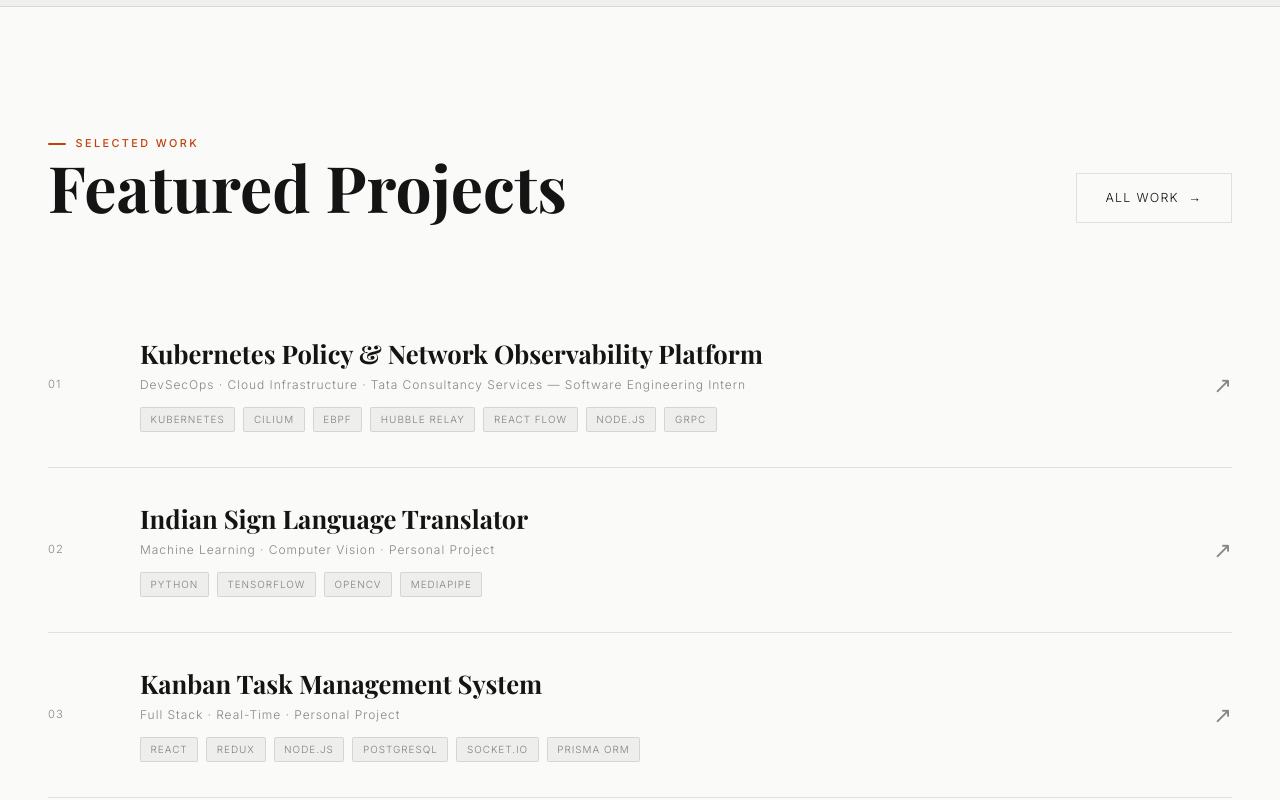
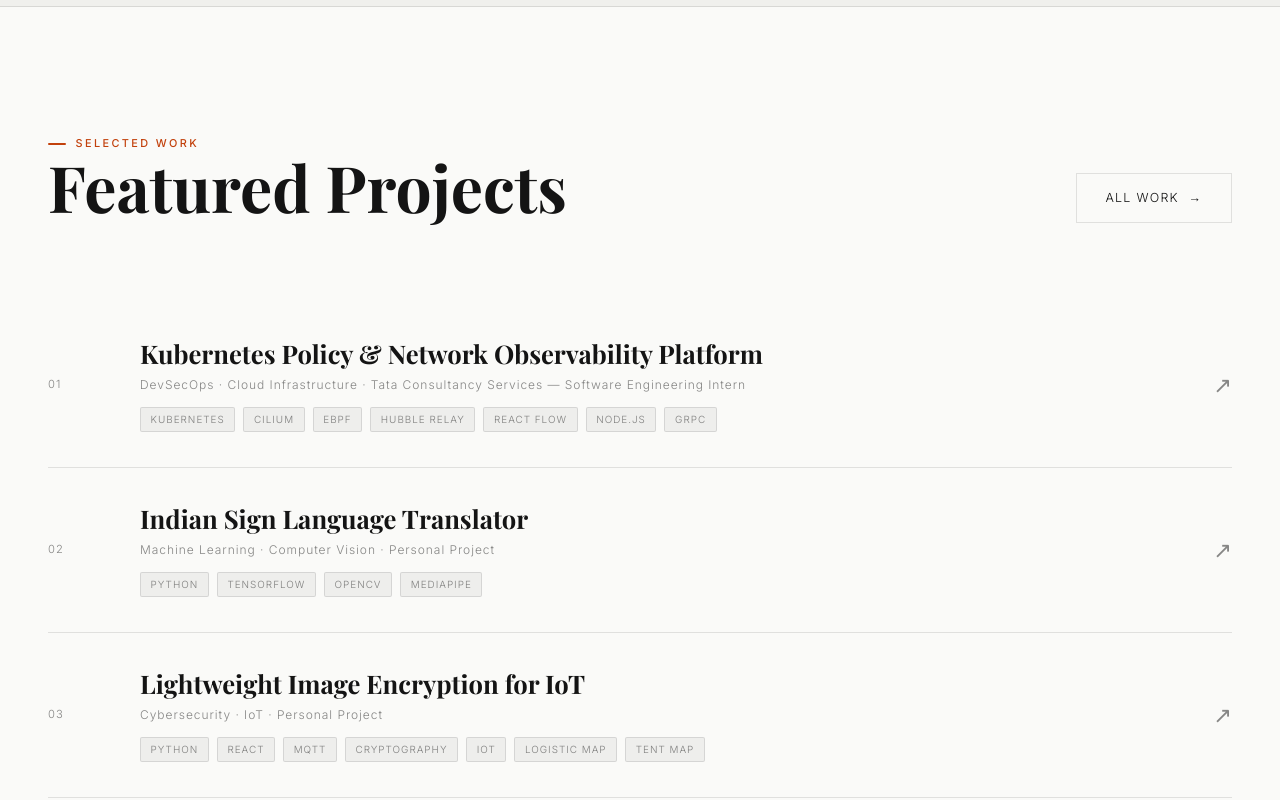
Before and after one commit to vanshiloza28/Portfolio-, a React (Vite) app in the folder frontend/: page / in a window 1280 px wide. Shown: the part 1042-1842 px from the top of the page. Built offline with nearby package versions, Linux system fonts and the light colour scheme; a web font is replaced by a local one.

Commit message:
feat: add Lightweight Image Encryption for IoT project - Replace Kanban project with IoT Encryption on homepage (project #03) - Update Projects Built stat from 8+ to 9+ - Add IoT Encryption project to Work page above Social Volunteering

```diff
--- a/frontend/src/pages/Home.jsx
+++ b/frontend/src/pages/Home.jsx
@@ -30,12 +30,12 @@ const PROJECTS = [
   },
   {
     id: 3, num: '03',
-    title: 'Kanban Task Management System',
-    category: 'Full Stack · Real-Time',
+    title: 'Lightweight Image Encryption for IoT',
+    category: 'Cybersecurity · IoT',
     employer: 'Personal Project',
     year: '2024',
-    tags: ['React', 'Redux', 'Node.js', 'PostgreSQL', 'Socket.IO', 'Prisma ORM'],
-    desc: 'Collaborative Kanban board with drag-and-drop, real-time sync via Socket.IO, and role-based REST APIs.'
+    tags: ['Python', 'React', 'MQTT', 'Cryptography', 'IoT', 'Logistic Map', 'Tent Map'],
+    desc: 'Chaotic map-based image encryption & decryption dashboard for IoT with NPCR/UACI/Entropy metrics, glassmorphic UI, and live MQTT stream decryption.'
   }
 ];
 
@@ -182,7 +182,7 @@ function StatsSection() {
         <div className="stat-label">Academic CGPA</div>
       </div>
       <div className="stat-item">
-        <div className="stat-number"><CountUp target="8" suffix="+" /></div>
+        <div className="stat-number"><CountUp target="9" suffix="+" /></div>
         <div className="stat-label">Projects Built</div>
       </div>
       <div className="stat-item">
--- a/frontend/src/pages/Work.jsx
+++ b/frontend/src/pages/Work.jsx
@@ -82,6 +82,23 @@ const WORKS = [
     tags: ['Python', 'Pandas', 'NumPy', 'Matplotlib', 'Seaborn', 'Data Analytics'],
     color: '#080808',
     accent: 'rgba(255,255,255,0.03)'
+  },
+  {
+    id: 'iot-encryption',
+    title: 'Lightweight Image Encryption for IoT',
+    category: 'Cybersecurity · IoT',
+    year: '2024',
+    employer: 'Personal Project',
+    bullets: [
+      'Engineered a lightweight, chaotic map-based image encryption & decryption system using high-entropy Logistic and Tent maps, optimised for constrained IoT environments.',
+      'Implemented rigorous security evaluation metrics — NPCR, UACI, and Shannon Entropy — to quantitatively validate cipher strength against differential and statistical attacks.',
+      'Built an interactive glassmorphic React dashboard with dual light/dark modes, providing real-time visualisation of encryption pipelines and security metric outputs.',
+      'Integrated live MQTT stream decryption to simulate real-world IoT data pipelines, enabling end-to-end encrypted image transmission and recovery demonstrations.'
+    ],
+    tags: ['Python', 'React', 'MQTT', 'Cryptography', 'IoT', 'Logistic Map', 'Tent Map'],
+    color: '#080808',
+    accent: 'rgba(255,255,255,0.03)',
+    github: 'https://github.com/vanshiloza28/Lightweight-Image-Encryption-for-IoT'
   },
   {
     id: 'red-cross',
```
